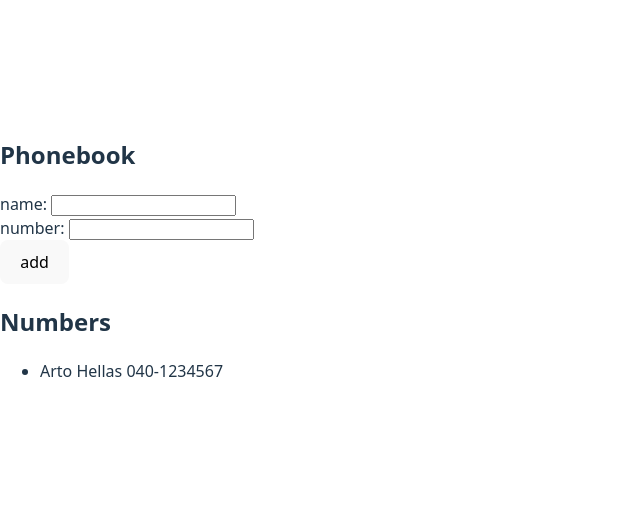
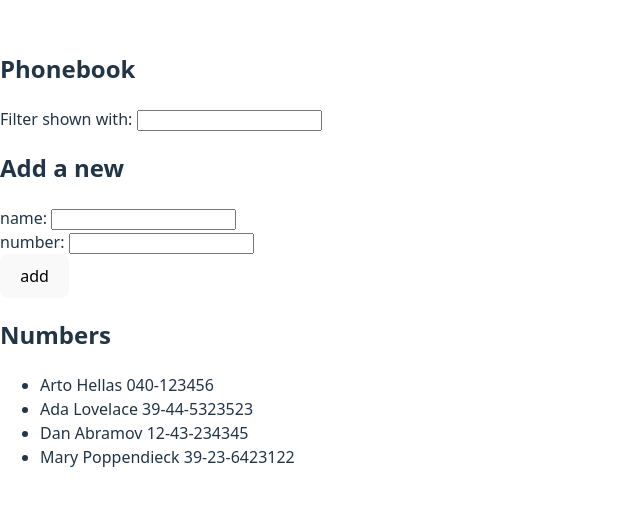
Before and after one commit to barbara-btfl/FullStackOpen, a React (Vite) app in the folder Part2/phonebook/: page / in a window 1280 px wide. Shown: the part 142-648 px from the top of the page, without its empty margins (0-640 px from the left). Built offline with nearby package versions, Linux system fonts and the light colour scheme.

Commit message:
Commit 2.9

```diff
--- a/Part2/phonebook/src/App.jsx
+++ b/Part2/phonebook/src/App.jsx
@@ -2,8 +2,12 @@ import { useState } from "react";
 
 const App = () => {
   const [persons, setPersons] = useState([
-    { name: "Arto Hellas", number: "040-1234567" },
+    { name: "Arto Hellas", number: "040-123456", id: 1 },
+    { name: "Ada Lovelace", number: "39-44-5323523", id: 2 },
+    { name: "Dan Abramov", number: "12-43-234345", id: 3 },
+    { name: "Mary Poppendieck", number: "39-23-6423122", id: 4 },
   ]);
+  const [filter, setFilter] = useState("");
   const [newName, setNewName] = useState("");
   const [newNumber, setNewNumber] = useState("");
 
@@ -26,10 +30,20 @@ const App = () => {
     return persons.some((person) => person.name === name);
   };
 
+  // Filter persons based on input
+  const filteredPersons = persons.filter((person) =>
+    person.name.toLowerCase().includes(filter.toLowerCase())
+  );
+
   return (
     <>
       <div>
         <h2>Phonebook</h2>
+        <div>
+          Filter shown with:{" "}
+          <input value={filter} onChange={(e) => setFilter(e.target.value)} />
+        </div>
+        <h2>Add a new</h2>
         <form onSubmit={addPerson}>
           <div>
             name:{" "}
@@ -65,8 +79,8 @@ const App = () => {
         </form>
         <h2>Numbers</h2>
         <ul>
-          {persons.map((person) => (
-            <li key={person.name}>
+          {filteredPersons.map((person) => (
+            <li key={person.id}>
               {person.name} {person.number}
             </li>
           ))}
```
